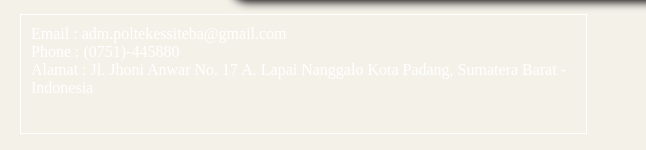
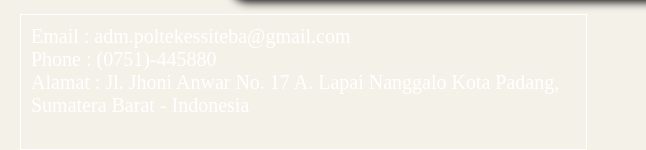
Before and after one commit to rjeck64/screen, a plain HTML site: page index.html in a window 1280 px wide. Shown: the part 1116-1266 px from the top of the page, 0-646 px from the left. Drawn offline with Linux system fonts and the light colour scheme.

Commit message:
fix kontak

```diff
--- a/css/style.css
+++ b/css/style.css
@@ -70,7 +70,8 @@ body{
   text-align: left;
   border: 1px solid rgba(255, 255, 255, 1);
   width: 45%;
-  height: 15vh;
+  font-size: 20px;
+  height: 17vh;
   padding: 10px;
   margin: 10px;
   color: white;
```
